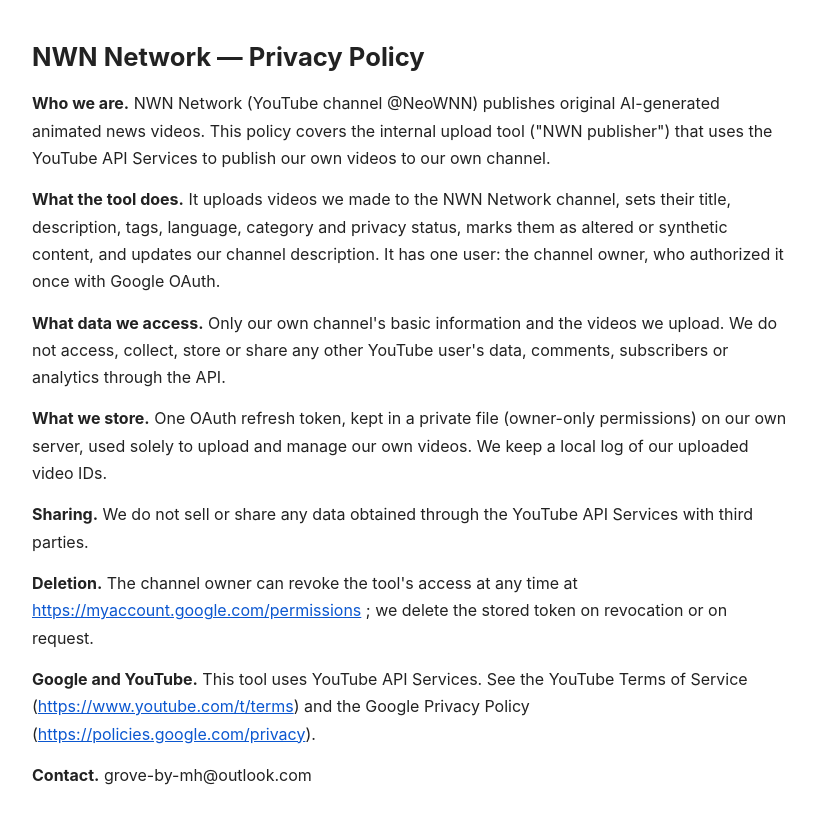
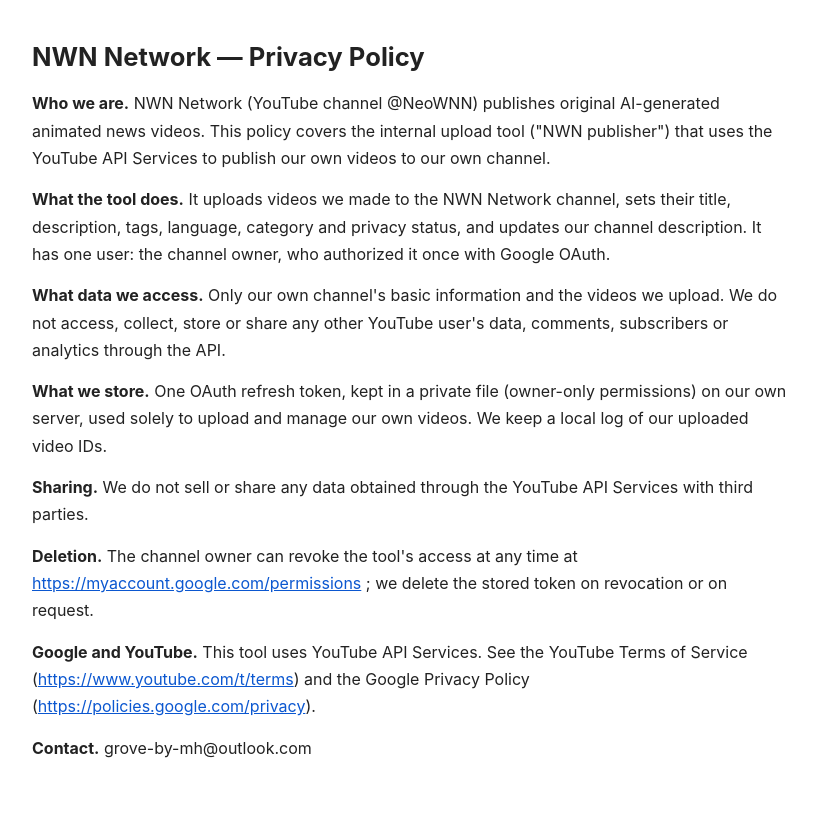
Before and after one commit to akihidem/nwn-privacy-policy, a plain HTML site: page index.html in a window 1280 px wide. Shown: the whole page, without its empty margins (228-1044 px from the left). After the commit the page ends 802 px from the top, so only its background shows below. Drawn offline with Linux system fonts and the light colour scheme.

Commit message:
Remove synthetic-content marking claim to match upload tool behavior

```diff
--- a/index.html
+++ b/index.html
@@ -18,7 +18,7 @@
 the internal upload tool ("NWN publisher") that uses the YouTube API Services to publish our own videos to our own channel.</p>
 
 <p><strong>What the tool does.</strong> It uploads videos we made to the NWN Network channel, sets their title, description, tags, language,
-category and privacy status, marks them as altered or synthetic content, and updates our channel description. It has one user:
+category and privacy status, and updates our channel description. It has one user:
 the channel owner, who authorized it once with Google OAuth.</p>
 
 <p><strong>What data we access.</strong> Only our own channel's basic information and the videos we upload. We do not access, collect, store or
```
